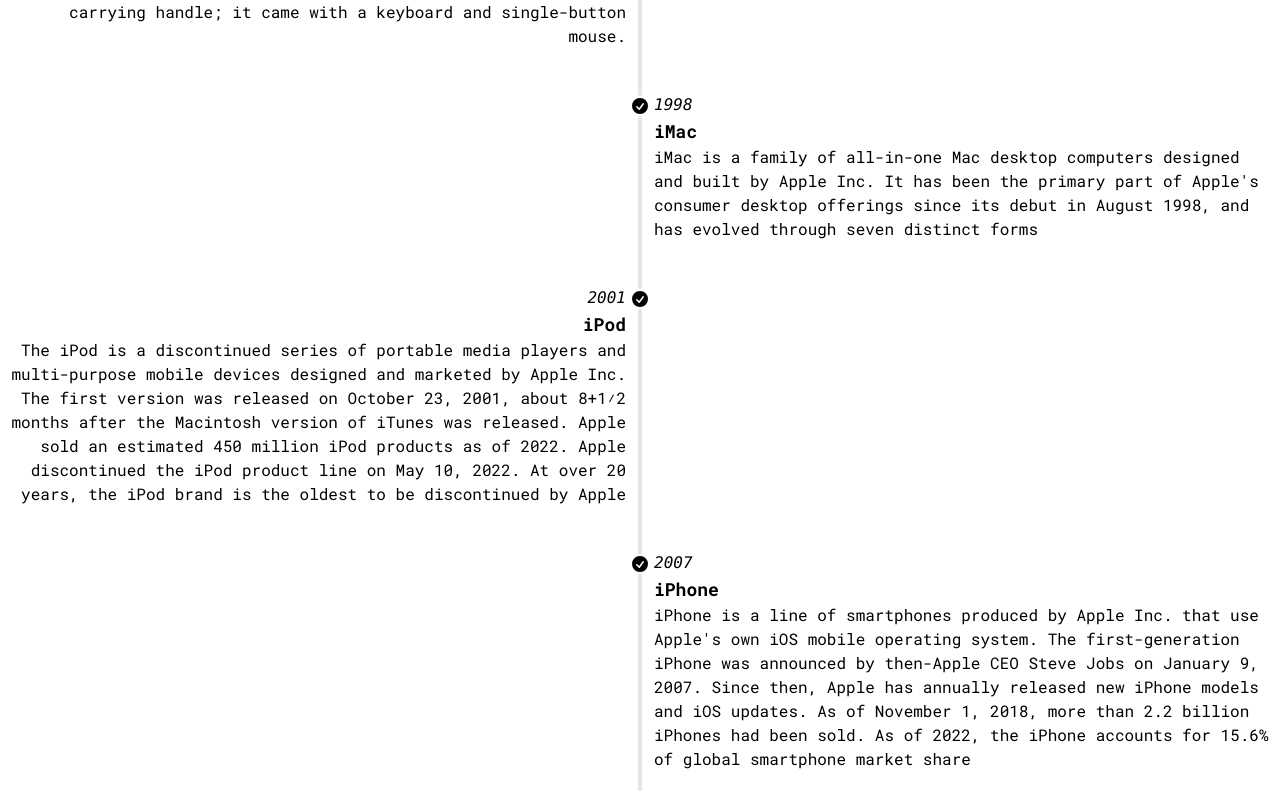
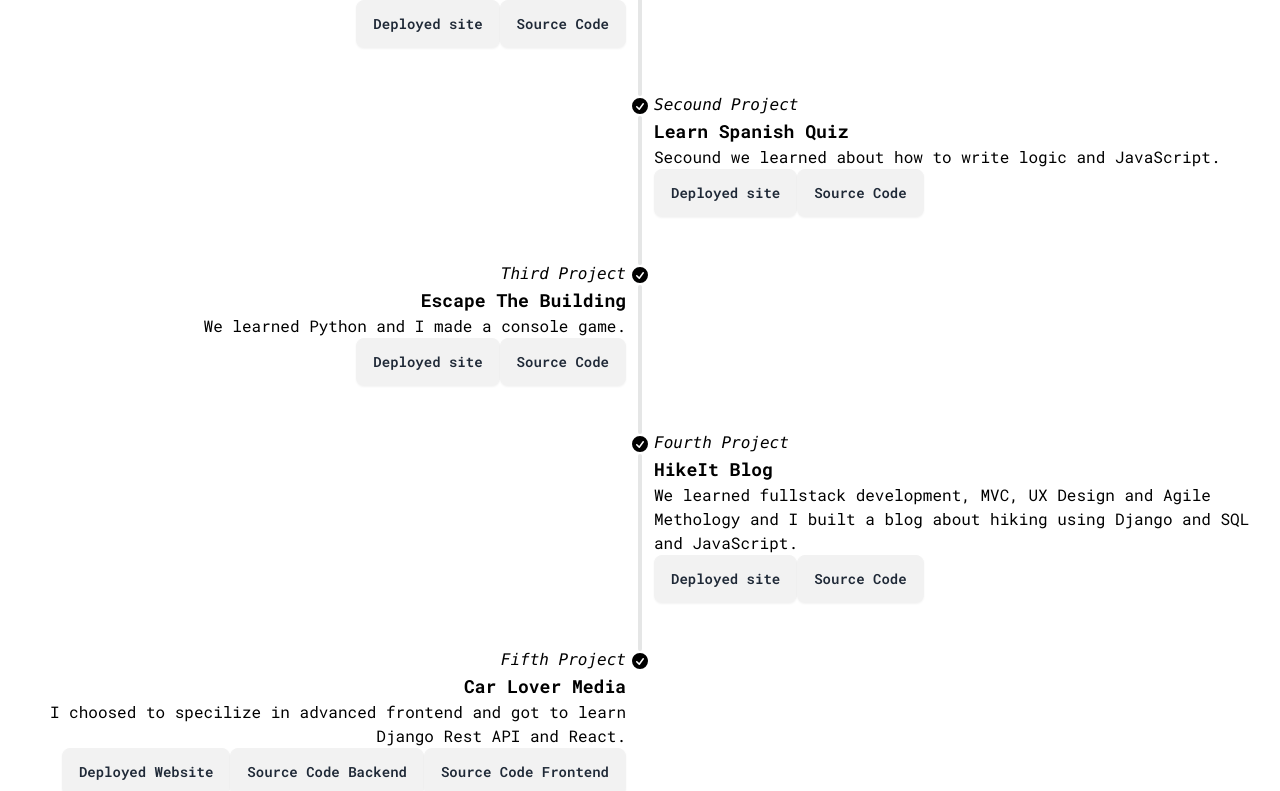
Before and after one commit to EmanuelGustafzon/portfolio, a Next.js app in the folder portfolio/: page / in a window 1280 px wide. Shown: the part 1089-1880 px from the top of the page. Built offline with nearby package versions, Linux system fonts and the light colour scheme.

Commit message:
add time line from studies

```diff
--- a/portfolio/app/page.tsx
+++ b/portfolio/app/page.tsx
@@ -18,8 +18,8 @@
       <div className='container flex justify-center'>
         <h3 className='text-4xl font-bold py-6'>Studies at Code Institute</h3>
       </div>
-      <div className='container flex justify-center'>
-        <p className=''>While I was studing at Code Institute I built 5 coding projects</p>
+      <div className='flex justify-center py-6 px-6'>
+        <p className=''>Code Institute was a practical and theoretical chorse where we learned to code full stack web apps, work according to agile methology and UX design </p>
       </div>
       <Experience/>
        <Footer/>
--- a/portfolio/components/Banner.jsx
+++ b/portfolio/components/Banner.jsx
@@ -5,7 +5,7 @@
             <div className="hero-content flex-col lg:flex-row-reverse">
                 <img src="/images/switzerland.jpg" className="max-w-sm rounded-lg shadow-2xl" />
                 <div>
-                <h1 className="text-5xl font-bold">"Hello World!"</h1>
+                <h1 className="text-5xl font-bold">&quot;Hello World!&quot;</h1>
                 <p className="py-6">My name is Emanuel and I am a passionate coder who love to write logic and deepen my knowledge and learn new things. I love the feeling of opening
                 a new blank page in VS Code and start working on a new feature that requires me to research and problem solve.</p>
                 <p className="py-6">When I am not coding I love adventure, be out in nature, explore new places or share a good meal or coffee with love ones.</p>
--- a/portfolio/components/Experience.jsx
+++ b/portfolio/components/Experience.jsx
@@ -1,3 +1,5 @@
+import Link from "next/link"
+
 const Experience = () => {
   return (
     <ul className="timeline timeline-snap-icon max-md:timeline-compact timeline-vertical">
@@ -7,8 +9,13 @@
     </div>
     <div className="timeline-start md:text-end mb-10">
       <time className="font-mono italic">First Project</time>
-      <div className="text-lg font-black">First Macintosh computer</div>
-      The Apple Macintosh—later rebranded as the Macintosh 128K—is the original Apple Macintosh personal computer. It played a pivotal role in establishing desktop publishing as a general office function. The motherboard, a 9 in (23 cm) CRT monitor, and a floppy drive were housed in a beige case with integrated carrying handle; it came with a keyboard and single-button mouse.
+      <div className="text-lg font-black">IPLAY Music Lessons</div>
+      We started of learning HTML and CSS and developing responsive websites.
+      Have a look links below:
+      <div>
+      <button className="btn py-2"> <Link href="https://emanuelgustafzon.github.io/Milestone-project-1-music-lessons/">Deployed site</Link> </button>
+      <button className="btn py-2"> <Link href="https://github.com/EmanuelGustafzon/Milestone-project-1-music-lessons">Source Code</Link></button>
+      </div>
     </div>
     <hr/>
   </li>
@@ -18,9 +25,13 @@
       <svg xmlns="http://www.w3.org/2000/svg" viewBox="0 0 20 20" fill="currentColor" className="h-5 w-5"><path fillRule="evenodd" d="M10 18a8 8 0 100-16 8 8 0 000 16zm3.857-9.809a.75.75 0 00-1.214-.882l-3.483 4.79-1.88-1.88a.75.75 0 10-1.06 1.061l2.5 2.5a.75.75 0 001.137-.089l4-5.5z" clipRule="evenodd" /></svg>
     </div>
     <div className="timeline-end mb-10">
-      <time className="font-mono italic">1998</time>
-      <div className="text-lg font-black">iMac</div>
-      iMac is a family of all-in-one Mac desktop computers designed and built by Apple Inc. It has been the primary part of Apple's consumer desktop offerings since its debut in August 1998, and has evolved through seven distinct forms
+      <time className="font-mono italic">Secound Project</time>
+      <div className="text-lg font-black">Learn Spanish Quiz</div>
+      Secound we learned about how to write logic and JavaScript.
+      <div>
+        <button className="btn py-2"> <Link href="https://emanuelgustafzon.github.io/Milestone-project-2-Quiz/">Deployed site</Link> </button>
+        <button className="btn py-2"> <Link href="https://github.com/EmanuelGustafzon/Milestone-project-2-Quiz">Source Code</Link></button>
+      </div>
     </div>
     <hr />
   </li>
@@ -30,9 +41,13 @@
       <svg xmlns="http://www.w3.org/2000/svg" viewBox="0 0 20 20" fill="currentColor" className="h-5 w-5"><path fillRule="evenodd" d="M10 18a8 8 0 100-16 8 8 0 000 16zm3.857-9.809a.75.75 0 00-1.214-.882l-3.483 4.79-1.88-1.88a.75.75 0 10-1.06 1.061l2.5 2.5a.75.75 0 001.137-.089l4-5.5z" clipRule="evenodd" /></svg>
     </div>
     <div className="timeline-start md:text-end mb-10">
-      <time className="font-mono italic">2001</time>
-      <div className="text-lg font-black">iPod</div>
-      The iPod is a discontinued series of portable media players and multi-purpose mobile devices designed and marketed by Apple Inc. The first version was released on October 23, 2001, about 8+1⁄2 months after the Macintosh version of iTunes was released. Apple sold an estimated 450 million iPod products as of 2022. Apple discontinued the iPod product line on May 10, 2022. At over 20 years, the iPod brand is the oldest to be discontinued by Apple
+    <time className="font-mono italic">Third Project</time>
+      <div className="text-lg font-black">Escape The Building</div>
+      We learned Python and I made a console game.
+      <div>
+      <button className="btn py-2"> <Link href="https://escape-the-building.herokuapp.com/">Deployed site</Link> </button>
+      <button className="btn py-2"> <Link href="https://github.com/EmanuelGustafzon/escape-the-building">Source Code</Link></button>
+      </div>
     </div>
     <hr />
   </li>
@@ -42,9 +57,13 @@
       <svg xmlns="http://www.w3.org/2000/svg" viewBox="0 0 20 20" fill="currentColor" className="h-5 w-5"><path fillRule="evenodd" d="M10 18a8 8 0 100-16 8 8 0 000 16zm3.857-9.809a.75.75 0 00-1.214-.882l-3.483 4.79-1.88-1.88a.75.75 0 10-1.06 1.061l2.5 2.5a.75.75 0 001.137-.089l4-5.5z" clipRule="evenodd" /></svg>
     </div>
     <div className="timeline-end mb-10">
-      <time className="font-mono italic">2007</time>
-      <div className="text-lg font-black">iPhone</div>
-      iPhone is a line of smartphones produced by Apple Inc. that use Apple's own iOS mobile operating system. The first-generation iPhone was announced by then-Apple CEO Steve Jobs on January 9, 2007. Since then, Apple has annually released new iPhone models and iOS updates. As of November 1, 2018, more than 2.2 billion iPhones had been sold. As of 2022, the iPhone accounts for 15.6% of global smartphone market share
+    <time className="font-mono italic">Fourth Project</time>
+      <div className="text-lg font-black">HikeIt Blog</div>
+      We learned fullstack development, MVC, UX Design and Agile Methology and I built a blog about hiking using Django and SQL and JavaScript.
+      <div>
+        <button className="btn py-2"> <Link href="https://myhikeblog.herokuapp.com/">Deployed site</Link> </button>
+        <button className="btn py-2"> <Link href="https://github.com/EmanuelGustafzon/Milestone-project-4-hiking-blog">Source Code</Link></button>
+      </div>
     </div>
     <hr />
   </li>
@@ -54,9 +73,14 @@
       <svg xmlns="http://www.w3.org/2000/svg" viewBox="0 0 20 20" fill="currentColor" className="h-5 w-5"><path fillRule="evenodd" d="M10 18a8 8 0 100-16 8 8 0 000 16zm3.857-9.809a.75.75 0 00-1.214-.882l-3.483 4.79-1.88-1.88a.75.75 0 10-1.06 1.061l2.5 2.5a.75.75 0 001.137-.089l4-5.5z" clipRule="evenodd" /></svg>
     </div>
     <div className="timeline-start md:text-end mb-10">
-      <time className="font-mono italic">2015</time>
-      <div className="text-lg font-black">Apple Watch</div>
-      The Apple Watch is a line of smartwatches produced by Apple Inc. It incorporates fitness tracking, health-oriented capabilities, and wireless telecommunication, and integrates with iOS and other Apple products and services
+    <time className="font-mono italic">Fifth Project</time>
+      <div className="text-lg font-black">Car Lover Media</div>
+      I choosed to specilize in advanced frontend and got to learn Django Rest API and React.
+      <div>
+        <button className="btn py-2"> <Link href="https://autoloversmedia.herokuapp.com/">Deployed Website</Link> </button>
+        <button className="btn py-2"> <Link href="https://github.com/EmanuelGustafzon/project-5-api-autolovers">Source Code Backend</Link> </button>
+        <button className="btn py-2"> <Link href="https://github.com/EmanuelGustafzon/project-5-api-autolovers?tab=readme-ov-file">Source Code Frontend</Link></button>
+      </div>
     </div>
   </li>
 </ul>
```
